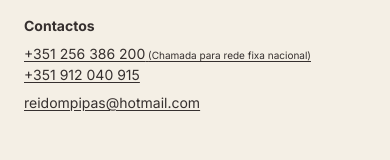
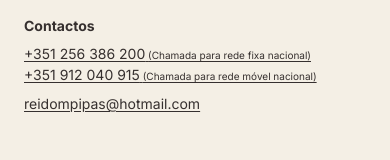
Before and after one commit to ivanxara/reidompipas.com, a Next.js app: page /menu in a window 390 px wide. Shown: the part 566-726 px from the top of the page. Built offline with nearby package versions, Linux system fonts and the light colour scheme; no server answers; the database is empty; a web font is replaced by a local one.

Commit message:
fix: phone ( chamada para rede móvel nacional )

```diff
--- a/src/app/page.tsx
+++ b/src/app/page.tsx
@@ -6,6 +6,8 @@
 import ImageFood1 from "@/assets/img/food_1.jpeg";
 import ImageMenuExecutivo from "@/assets/img/menu_executivo.jpg";
 import ImageMenuBanquete from "@/assets/img/menu_banquete.jpg";
+import ImageUberEats from "@/assets/img/test/uber-eats.svg";
+import ImageGlovo from "@/assets/img/test/Glovo_logo.svg";
 import Image from "next/image";
 import Link from "next/link";
 import Wrapper from "@/components/layout/wrapper";
@@ -14,6 +16,8 @@
 import Footer from "@/components/layout/footer";
 import { useMediaQuery } from "@/hooks/use-media-query";
 import Heading2 from "@/components/ui/heading-2";
+import LogoInstagram from "@/components/shared/logo-instagram";
+import LogoFacebook from "@/components/shared/logo-facebook";
 
 export default function Home() {
   const isDesktop = useMediaQuery("(min-width: 768px)");
@@ -119,7 +123,7 @@
               key={index}
               className="rounded-2x relative h-[480px] w-full overflow-hidden bg-primary md:h-[630px]"
             >
-              <div className="absolute h-full w-full bg-gradient-to-t from-secondary to-black/50 transition-all group-hover:h-full"></div>
+              <div className="absolute h-full w-full bg-gradient-to-t from-secondary to-black/20 transition-all group-hover:h-full"></div>
               <Image
                 className="h-full w-full object-cover"
                 src={item.image}
@@ -139,7 +143,8 @@
           ))}
         </Wrapper>
         <Wrapper>
-          <div className="flex w-full flex-col items-center justify-center bg-primary px-20 py-40 font-bellagia text-2xl font-light uppercase italic text-primary-foreground sm:p-20 md:flex-row">
+          <div className="flex relative flex-col gap-4 bg-primary px-20 py-20 sm:p-20">
+            <div className="flex w-full flex-col items-center justify-center font-bellagia text-2xl font-light uppercase italic text-primary-foreground md:flex-row">
               fazemos
               <span className="pl-3.5 font-inter text-4xl font-bold  not-italic">
                 takeaway
@@ -149,6 +154,7 @@
                 delivery
               </span>
             </div>
+          </div>
         </Wrapper>
       </section>
       <Footer />
--- a/src/components/layout/footer.tsx
+++ b/src/components/layout/footer.tsx
@@ -58,6 +58,10 @@
               </a>
               <a className=" underline underline-offset-2" href="">
                 +351 912 040 915
+                <span className="text-[10px]">
+                  {" "}
+                  (Chamada para rede móvel nacional)
+                </span>
               </a>
               <a className=" mt-2 underline underline-offset-2" href="">
                 reidompipas@hotmail.com
--- a/src/components/layout/navbar.tsx
+++ b/src/components/layout/navbar.tsx
@@ -84,11 +84,6 @@
       </Wrapper>
       {open && (
         <div className="fixed top-0 z-40 h-full shadow-2xl w-full bg-secondary flex items-center text-primary-foreground">
-          {/* socials */}
-          {/* <div className="absolute bottom-10 py-6 lg:py-10 gap-4 flex items-center">
-            <LogoInstagram />
-            <LogoFacebook />
-          </div> */}
           {/* items */}
           <Wrapper className="flex flex-col w-full">
             <div className="flex flex-col items-center w-full divide-y">
```
Lines whose indentation alone changed are shown as unchanged.
